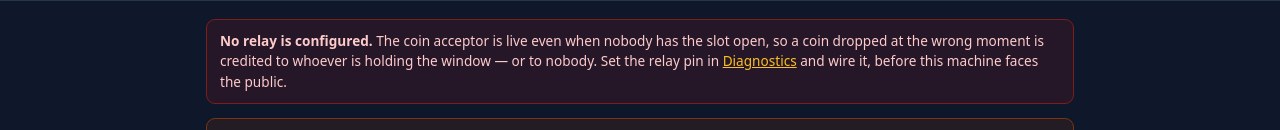
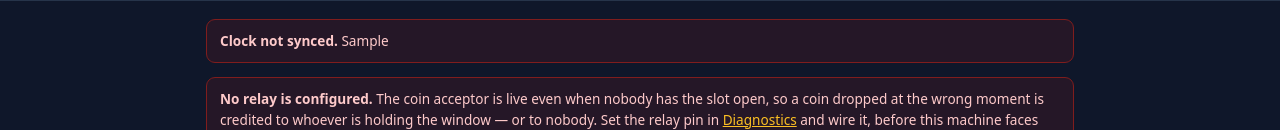
Before and after one commit to arcosesd2/orange-pi-pisowifi, a Flask app: template app/templates/admin.html in a window 1280 px wide. Shown: the part 113-243 px from the top of the page. Run offline with Flask 3, Linux system fonts and the light colour scheme; the template is opened without the code that fills it: most values are stand-ins (such as "Sample title", 1, 10 or a date in 2020); parts of the project's set-up code (start-up, migrations or seed data) failed here and were passed over.

Commit message:
Survive a restart on either side without losing money or time
Two more things went quiet across a reboot.

Held coins lived only in RAM. The pot that stops an un-windowed coin being
destroyed was itself destroyed by a restart -- the same money loss, one power
cut later. It is now persisted with a wall-clock timestamp (monotonic clocks
reset at boot, so the age had to be carried in wall time), restored at
startup, and logged when it comes back.

The board has no RTC. At boot the wall clock resumes from whatever was last
saved and jumps when NTP lands, and session expiry is an absolute timestamp --
so resync() computing "expires_at - now" against a pre-sync clock gets the
remaining time wrong for every paying customer. A clock that is behind hands
out extra time; one that is ahead expires people early. pisowifi.service now
orders after time-sync.target so the normal case is correct, and a checkpoint
written each reconcile pass detects time going backwards across a restart --
which is the tell that NTP never synced. It says so on the dashboard instead
of quietly billing against a wrong clock.

Neither of these is theoretical on this machine: it has a scheduled nightly
reboot, and it has already been power-cycled several times during bring-up.

Co-Authored-By: Claude Opus 5 <noreply@anthropic.com>

```diff
--- a/app/coinslot.py
+++ b/app/coinslot.py
@@ -40,7 +40,7 @@ _GPIO_KEYS = ("coin_gpio_pin", "coin_edge", "coin_bounce_ms",
 
 
 class CoinSlot:
-    def __init__(self, cfg, on_coin, on_timeout):
+    def __init__(self, cfg, on_coin, on_timeout, on_pending=None, pending=(0, 0.0)):
         """on_coin(mac, pesos): fired per completed coin.
         on_timeout(mac, total_pesos): fired if the insert window expires —
         the caller must still credit the money (never swallow coins)."""
@@ -64,8 +64,15 @@ class CoinSlot:
         # Coins that arrived with no insert window open. Held rather than
         # destroyed; the next customer to open a window claims them, provided
         # they do so within `uncredited_hold_s`.
-        self.pending_pesos = 0
-        self.pending_at = 0.0
+        # Restored across restarts: a coin held in the pot is real money, and a
+        # reboot must not eat it. `pending` is (pesos, wall-clock seconds) as
+        # last persisted; the age is carried in wall time because monotonic
+        # clocks reset at boot.
+        self.on_pending = on_pending
+        self.pending_pesos = int(pending[0] or 0)
+        self._pending_wall = float(pending[1] or 0.0)
+        self.pending_at = time.monotonic() - max(
+            0.0, time.time() - self._pending_wall) if self.pending_pesos else 0.0
         self.claimed_pesos = 0    # last amount handed to a window from the pot
         # Running tally since boot, for the admin dashboard. A number that
         # keeps climbing is the signal that the relay is not gating the
@@ -185,7 +192,7 @@ class CoinSlot:
     def _watcher(self):
         while True:
             time.sleep(0.05)
-            fire = timed_out = uncredited = None
+            fire = timed_out = uncredited = save_pot = None
             with self._lock:
                 if (
                     self._train
@@ -216,14 +223,18 @@ class CoinSlot:
                         # window claims it (see open_window).
                         self.pending_pesos += pesos
                         self.pending_at = time.monotonic()
+                        self._pending_wall = time.time()
                         self.unclaimed_total += pesos
                         self.unclaimed_events += 1
                         uncredited = (pesos, self.pending_pesos)
+                        save_pot = (self.pending_pesos, self._pending_wall)
                 if self._window_mac and time.monotonic() > self._window_deadline:
                     timed_out = (self._window_mac, self._window_pesos)
                     self._close_locked()
             if fire:
                 self.on_coin(*fire)
+            if save_pot and self.on_pending:
+                self.on_pending(*save_pot)      # survive a reboot
             if uncredited:
                 print("coinslot: P%d inserted with no window open -- holding "
                       "P%d for the next customer" % uncredited,
@@ -235,6 +246,7 @@ class CoinSlot:
 
     def open_window(self, mac):
         """Claim the slot for `mac`. Returns False if someone else holds it."""
+        claimed = False
         with self._lock:
             if self._window_mac and self._window_mac != mac:
                 return False
@@ -252,6 +264,10 @@ class CoinSlot:
                 self._window_pesos += self.pending_pesos
                 self.claimed_pesos = self.pending_pesos
                 self.pending_pesos = 0
+                self._pending_wall = 0.0
+                claimed = True
+        if claimed and self.on_pending:
+            self.on_pending(0, 0.0)             # pot emptied; forget it
         self._relay(True)
         return True
 
--- a/app/main.py
+++ b/app/main.py
@@ -475,11 +475,22 @@ def apply_credit(mac, pesos):
            speed=_speed_for_pesos(pesos))
 
 
+def _save_pending(pesos, wall):
+    """Persist the held-coin pot so a reboot cannot eat somebody's money."""
+    db.set_setting("pending_pesos", [int(pesos), float(wall)])
+
+
 slot = CoinSlot(
     hwcfg(),
     on_coin=lambda mac, pesos: app.logger.info("coin: P%d from %s", pesos, mac),
     on_timeout=apply_credit,  # never swallow money if the user walks away
+    on_pending=_save_pending,
+    # A coin held when the board went down is still owed to a customer.
+    pending=tuple(db.get_setting("pending_pesos") or (0, 0.0)),
 )
+if slot.pending_pesos:
+    app.logger.warning("coinslot: restored P%d of held coins across restart",
+                       slot.pending_pesos)
 
 
 def _reserved_pins():
@@ -982,7 +993,7 @@ def admin():
                   unclaimed_events=slot.unclaimed_events,
                   relay_pin=setting("relay_gpio_pin") or 0,
                   hold_s=int(setting("uncredited_hold_s") or 0)),
-        speed=_speed_summary(),
+        speed=_speed_summary(), clock_warning=clock_warning,
     )
 
 
@@ -1693,6 +1704,7 @@ def _reconcile_once():
     # dongle unplug is enough). Cheap no-op when the root is already armed.
     if shaper.ensure_setup():
         app.logger.warning("shaper: root qdisc was missing, re-armed")
+    _check_clock()
     wanted = {}
     for s in db.active_sessions():
         if s["paused_remaining"] is not None:
@@ -1728,9 +1740,39 @@ def reconcile():
 
 # ---------- boot: resync kernel state with DB after a restart ----------
 
+clock_warning = None
+
+
+def _check_clock():
+    """Detect a wall clock that has not synced yet, and say so.
+
+    No RTC on this board: at boot the clock resumes from whatever was last
+    saved, then jumps when NTP lands. Sessions store an absolute expiry, so a
+    clock that is behind hands out extra time and one that is ahead expires
+    paying customers early. Either way it must not be silent -- a checkpoint is
+    written every reconcile pass, and time going backwards across a restart is
+    the tell.
+    """
+    global clock_warning
+    now = time.time()
+    mark = float(db.get_setting("clock_checkpoint") or 0)
+    if mark and now < mark - 120:
+        behind = int(mark - now)
+        clock_warning = ("System clock is %dh%02dm behind where it was before "
+                         "the last restart - NTP has not synced. Session times "
+                         "and sales timestamps are unreliable until it does."
+                         % (behind // 3600, behind % 3600 // 60))
+        app.logger.warning("clock: %s", clock_warning)
+        return False
+    clock_warning = None
+    db.set_setting("clock_checkpoint", now)
+    return True
+
+
 def resync():
     if MOCK:
         return
+    _check_clock()
     shaper.configure(setting("gaming_priority"))
     shaper.setup(lan_dev())
     firewall.load_device_sets(db.list_devices())
--- a/app/templates/admin.html
+++ b/app/templates/admin.html
@@ -2,6 +2,11 @@
 {% block title %}Dashboard{% endblock %}
 
 {% block content %}
+  {% if clock_warning %}
+  <div class="notice bad">
+    <b>Clock not synced.</b> {{ clock_warning }}
+  </div>
+  {% endif %}
   {% if not coin.relay_pin %}
   <div class="notice bad">
     <b>No relay is configured.</b> The coin acceptor is live even when nobody
```
Also changed, not shown: tests/test_functional.py (+15 -0 lines), tests/test_templates.py (+1 -0 lines), 1 other file.
